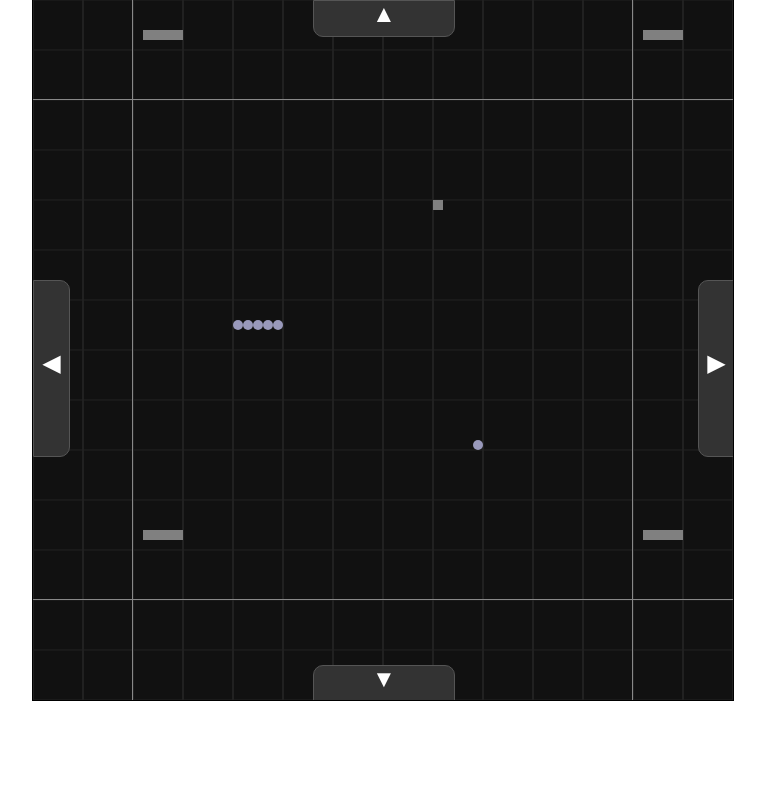
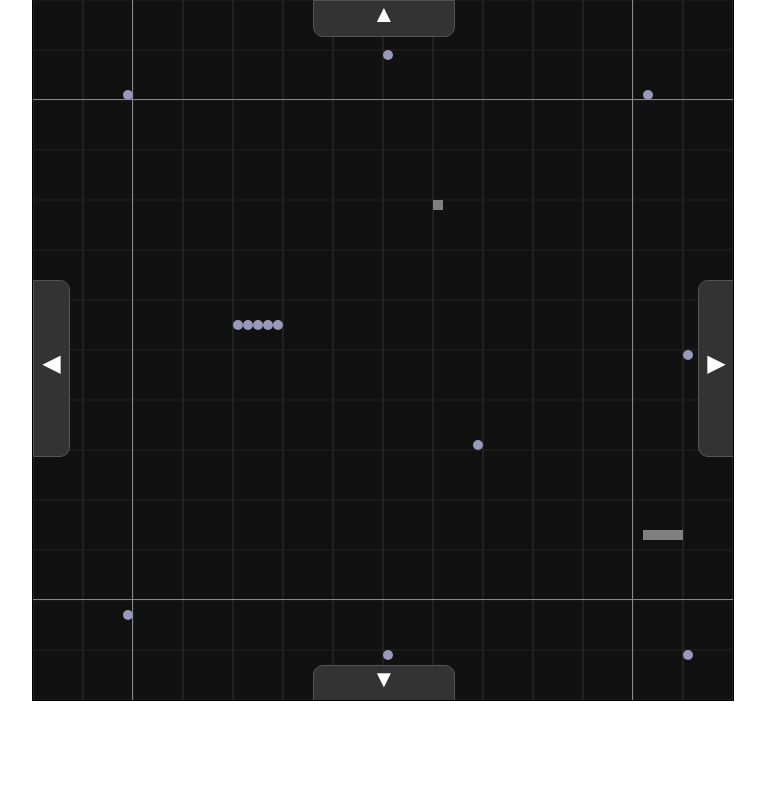
Before and after one commit to tector/map, a plain HTML site: page index.htm in a window 1280 px wide. Shown: the whole page, without its empty margins (207-972 px from the left). Drawn offline with Linux system fonts and the light colour scheme.

Commit message:
initialization improved and load new content when grid is moved (dummy data yet)

```diff
--- a/ngm.js
+++ b/ngm.js
@@ -24,97 +24,197 @@ $(document).ready( function() {
         return format.replace(/%((%)|s)/g, function (m) { return m[2] || arg[i++] })
     }
 
-    function createGridSVGDom(direction) {
+    function extractDataByCoordLimits(data, xymin, xymax) {
+        return data.filter(function(el){
+            return (el.y >= xymin[1] && el.y < xymax[1]
+                    && el.x >= xymin[0] && el.x < xymax[0]);
+        });
+    }
+
+    ngm = {
+        systemsize: 100, // units
+        fieldsize: 5, // pixel
+        width: 700,
+        height: 700,
+
+        createGridSVGDom: function(direction) {
             var tpl = '<svg class="grid-svg %s" width="%spx" height="%spx" style="margin-left: %spx; margin-top: %spx;"></svg>'
-        var width = 500;
-        var height = 500;
+            var width  = ngm.systemsize * ngm.fieldsize;
+            var height = ngm.systemsize * ngm.fieldsize;
+
+            var halfwidth  = width/2;
+            var halfheight = height/2;
 
             switch (direction) {
                 case 'north-east':
                     class_ = 'grid-north grid-east';
-                margin_left = 250;
-                margin_top = -750;
+                    margin_left = halfwidth;
+                    margin_top = -height-halfheight;
                     break;
                 case 'east':
                     class_ = 'grid-east';
-                margin_left = 250;
-                margin_top = -250;
+                    margin_left = halfwidth;
+                    margin_top = -halfheight;
                     break;
                 case 'south-east':
                     class_ = 'grid-south grid-east';
-                margin_left = 250;
-                margin_top = 250;
+                    margin_left = halfwidth;
+                    margin_top = halfheight;
                     break;
                 case 'north-west':
                     class_ = 'grid-north grid-west';
-                margin_left = -750;
-                margin_top = -750;
+                    margin_left = -width-halfwidth;
+                    margin_top  = -height-halfheight;
                     break;
                 case 'west':
                     class_ = 'grid-west';
-                margin_left = -750;
-                margin_top = -250;
+                    margin_left = -width-halfwidth;
+                    margin_top  = -halfwidth;
                     break;
                 case 'south-west':
                     class_ = 'grid-south grid-west';
-                margin_left = -750;
-                margin_top = 250;
+                    margin_left = -width-halfwidth;
+                    margin_top  = halfheight;
                     break;
                 case 'north':
                     class_ = 'grid-north';
-                margin_left = -250;
-                margin_top = -750;
+                    margin_left = -halfwidth;
+                    margin_top  = -height-halfheight;
                     break;
                 case 'south':
                     class_ = 'grid-south';
-                margin_left = -250;
-                margin_top = 250;
+                    margin_left = -halfwidth;
+                    margin_top  = halfheight;
                     break;
                 case 'center':
                     class_ = '';
-                margin_left = -250;
-                margint_top = -250;
+                    margin_left = -halfwidth;
+                    margint_top = -halfheight;
                 default:
                     break;
             }
 
             //console.log(class_, width, height, margin_left, margin_top);
             return sprintf(tpl, class_, width, height, margin_left, margin_top);
-    }
+        },
+        setNewCenterCoords: function(coordx, coordy) {
+            // TODO: complete reload of all SVG maps with new coords as center
+        },
+        /**
+         * load data for one svg map:
+         *
+         *        -25
+         *         ^
+         * -25 <- x,y -> +25
+         *         v
+         *        +25
+         *
+         * load data for 9 svg maps:
+         *
+         *        -75
+         *         ^
+         * -75 <- x,y -> +75
+         *         v
+         *        +75
+         *
+         * @param {number} coordx
+         * @param {number} coordy
+         * @return array
+         */
+        loadDataByCoords: function(coordx, coordy) {
 
-    ngm = {
-        init: function(class_, data){
-            var map = $('.'+class_);
-            var width = map.data('width');
-            var height = map.data('height');
-            map.attr('style', 'width:'+width+';height:'+height+';position:absolute');
 
-            map.append(createGridSVGDom('north-west'));
-            ngm.fillWithContent('north-west', []);
-            map.append(createGridSVGDom('north'));
-            ngm.fillWithContent('north', []);
-            map.append(createGridSVGDom('north-east'));
-            ngm.fillWithContent('north-east', []);
+            // currently use of dummy data
+            // TODO: data should be loaded by ajax request
+            data = [
+                // north-west
+                {'name': 'nw-test', 'type': 'planet', 'x': 1199, 'y': 1199},
 
-            map.append(createGridSVGDom('west'));
-            ngm.fillWithContent('west', []);
-            map.append(createGridSVGDom('center'));
-            ngm.fillWithContent('center', []);
-            map.append(createGridSVGDom('east'));
-            ngm.fillWithContent('east', []);
+                // north
+                {'name': 'north-test', 'type': 'planet', 'x':1225, 'y':1195},
 
-            map.append(createGridSVGDom('south-west'));
-            ngm.fillWithContent('south-west', []);
-            map.append(createGridSVGDom('south'));
-            ngm.fillWithContent('south', []);
-            map.append(createGridSVGDom('south-east'));
-            ngm.fillWithContent('south-east', []);
+                // north-east
+                {'name': 'ne-test', 'type': 'planet', 'x': 1251, 'y': 1199},
+
+                // west
+                {'name': 'west-test', 'type': 'planet', 'x': 1255, 'y': 1225},
+
+                // center
+                {'name': 'test', 'type': 'planet', 'x': 1210, 'y': 1222},
+                {'name': 'test', 'type': 'planet', 'x': 1211, 'y': 1222},
+                {'name': 'test', 'type': 'planet', 'x': 1212, 'y': 1222},
+                {'name': 'test', 'type': 'planet', 'x': 1213, 'y': 1222},
+                {'name': 'test', 'type': 'planet', 'x': 1214, 'y': 1222},
+                {'name': 'test2', 'type': 'planet', 'x': 1234, 'y': 1234},
+                {'name': 'a station', 'type': 'station', 'x': 1230, 'y': 1210},
+
+                // east
+                {'name': 'debris field', 'type': 'debris', 'x': 1251, 'y': 1243},
+                {'name': 'asteroid field', 'type': 'asteroids', 'x': 1252, 'y': 1243},
+                {'name': 'mine field', 'type': 'mines', 'x': 1253, 'y': 1243},
+                {'name': 'nebular', 'type': 'nebular', 'x': 1254, 'y': 1243},
+
+                // south-west
+                {'name': 'south-west test', 'type': 'planet', 'x': 1199, 'y': 1251},
+
+                // south
+                {'name': 'south test', 'type': 'planet', 'x': 1225, 'y':1255},
+
+                // south-east
+                {'name': 'south-east test', 'type': 'planet', 'x': 1255, 'y': 1255}
+            ]
+            return data;
+        },
+        init: function(selector, coordx, coordy, fieldsize) {
+
+            var map = $(selector);
+            ngm.width  = map.data('width');
+            ngm.height = map.data('height');
+            ngm.fieldsize = parseInt(fieldsize);
+            ngm.coordx = coordx;
+            ngm.coordy = coordy;
+
+            map.attr('style', 'width:'+ngm.width+';height:'+ngm.height+';position:absolute');
+
+            data = ngm.loadDataByCoords(coordx, coordy);
+
+            data_north_west = extractDataByCoordLimits(data, [coordx-75, coordy-75], [coordx-25, coordy-25]);
+            data_north      = extractDataByCoordLimits(data, [coordx-25, coordy-75], [coordx+25, coordy-25]);
+            data_north_east = extractDataByCoordLimits(data, [coordx+25, coordy-75], [coordx+75, coordy-25]);
+
+            map.append(ngm.createGridSVGDom('north-west'));
+            ngm.fillWithContent('north-west', data_north_west);
+            map.append(ngm.createGridSVGDom('north'));
+            ngm.fillWithContent('north', data_north);
+            map.append(ngm.createGridSVGDom('north-east'));
+            ngm.fillWithContent('north-east', data_north_east);
+
+            data_west       = extractDataByCoordLimits(data, [coordx-75, coordy-25], [coordx-25, coordy+25]);
+            data_center     = extractDataByCoordLimits(data, [coordx-25, coordy-25], [coordx+25, coordy+25]);
+            data_east       = extractDataByCoordLimits(data, [coordx+25, coordy-25], [coordx+75, coordy+25]);
+
+            map.append(ngm.createGridSVGDom('west'));
+            ngm.fillWithContent('west', data_west);
+            map.append(ngm.createGridSVGDom('center'));
+            ngm.fillWithContent('center', data_center);
+            map.append(ngm.createGridSVGDom('east'));
+            ngm.fillWithContent('east', data_east);
+
+            data_south_west = extractDataByCoordLimits(data, [coordx-75, coordy+25], [coordx-25, coordy+75]);
+            data_south      = extractDataByCoordLimits(data, [coordx-25, coordy+25], [coordx+25, coordy+75]);
+            data_south_east = extractDataByCoordLimits(data, [coordx+25, coordy+25], [coordx+75, coordy+75]);
+
+            map.append(ngm.createGridSVGDom('south-west'));
+            ngm.fillWithContent('south-west', data_south_west);
+            map.append(ngm.createGridSVGDom('south'));
+            ngm.fillWithContent('south', data_south);
+            map.append(ngm.createGridSVGDom('south-east'));
+            ngm.fillWithContent('south-east', data_south_east);
 
             map.append('<div id="push-north" class="grid-push grid-push-north">&#x25B2;</div>');
             map.append('<div id="push-west" class="grid-push grid-push-west">&#x25C0;</div>');
             map.append('<div id="push-east" class="grid-push grid-push-east">&#x25B6;</div>');
             map.append('<div id="push-south" class="grid-push grid-push-south">&#x25BC;</div>');
-
 
             $('.ngm .grid-push').on('click', function(e) {
                 e.preventDefault();
@@ -124,30 +224,26 @@ $(document).ready( function() {
                     case 'push-east':
                         $('.grid-svg').each(function(){
                             var left = parseInt($(this).css('margin-left').replace('px', ''));
-                            var width =  parseInt($(this).width());
                         });
-                        ngm.addSystem('east');
+                        ngm.addSystems('east');
                         break;
                     case 'push-west':
                         $('.grid-svg').each(function(){
                             var left = parseInt($(this).css('margin-left').replace('px', ''));
-                            var width =  parseInt($(this).width());
                         });
-                        ngm.addSystem('west');
+                        ngm.addSystems('west');
                         break;
                     case 'push-north':
                         $('.grid-svg').each(function(){
                             var top = parseInt($(this).css('margin-top').replace('px', ''));
-                            var height =  parseInt($(this).width());
                         });
-                        ngm.addSystem('north');
+                        ngm.addSystems('north');
                         break;
                     case 'push-south':
                         $('.grid-svg').each(function(){
                             var top = parseInt($(this).css('margin-top').replace('px', ''));
-                            var height =  parseInt($(this).width());
                         });
-                         ngm.addSystem('south');
+                         ngm.addSystems('south');
                         break;
                     default:
                         break;
@@ -156,72 +252,11 @@ $(document).ready( function() {
 
         },
         fillWithContent: function(direction, data) {
-
-            data = [{
-                    'name': 'test',
-                    'type': 'planet',
-                    'x': 1210,
-                    'y': 1222,
-                }, {
-                    'name': 'test',
-                    'type': 'planet',
-                    'x': 1211,
-                    'y': 1222,
-                }, {
-                    'name': 'test',
-                    'type': 'planet',
-                    'x': 1212,
-                    'y': 1222,
-                }, {
-                    'name': 'test',
-                    'type': 'planet',
-                    'x': 1213,
-                    'y': 1222,
-                }, {
-                    'name': 'test',
-                    'type': 'planet',
-                    'x': 1214,
-                    'y': 1222,
-                }, {
-                    'name': 'test2',
-                    'type': 'planet',
-                    'x': 1234,
-                    'y': 1234,
-                }, {
-                    'name': 'a station',
-                    'type': 'station',
-                    'x': 1230,
-                    'y': 1210,
-                }, {
-                    'name': 'debris field',
-                    'type': 'debris',
-                    'x': 1251,
-                    'y': 1243,
-                }, {
-                    'name': 'asteroid field',
-                    'type': 'asteroids',
-                    'x': 1252,
-                    'y': 1243,
-                }, {
-                    'name': 'mine field',
-                    'type': 'mines',
-                    'x': 1253,
-                    'y': 1243,
-                }, {
-                    'name': 'nebular',
-                    'type': 'nebular',
-                    'x': 1254,
-                    'y': 1243,
-                }
-            ]
-
             var planets = data.filter(function(elem){return elem.type=='planet'})
             var misc = data.filter(function(elem){
                 var miscTypes = ['station', 'debris', 'asteroids', 'mines', 'nebular'];
                 return (miscTypes.indexOf(elem.type) > -1);
             })
-
-            //map.append(createGridSVGDom(direction));
 
             switch (direction) {
                 case 'north-east':
@@ -308,7 +343,7 @@ $(document).ready( function() {
             // now draw planets and co
             for (var i=0; i<planets.length; i++) {
                 var params = {
-                    title: planets[i]['name'],
+                    title: planets[i]['name']+'('+planets[i]['x']+','+planets[i]['y']+')',
                     cx: parseInt(planets[i]['x']) % 50*10+5,
                     cy: parseInt(planets[i]['y']) % 50*10+5,
                     r: 5,
@@ -339,10 +374,15 @@ $(document).ready( function() {
 
             targetDomElement.appendChild(group);
         },
-        addSystem: function(direction) {
+        addSystems: function(direction) {
             var map = $('.ngm');
+
             if (direction == 'east') {
+
                 $('.grid-svg').animate({marginLeft: "-=500px"}, 500);
+                ngm.coordx = ngm.coordx+50;
+                console.log('new center xy:', ngm.coordx, ngm.coordy);
+
                 setTimeout(function() {
                     // delete west
                     $('.grid-west').remove();
@@ -361,14 +401,26 @@ $(document).ready( function() {
                         elements[i].setAttribute('class', newclass);
                     }
                     // create new
-                    map.append(createGridSVGDom('north-east'));
-                    map.append(createGridSVGDom('east'));
-                    map.append(createGridSVGDom('south-east'));
+                    data = ngm.loadDataByCoords(ngm.coordx, ngm.coordy)
+
+                    data_north_east = extractDataByCoordLimits(data, [ngm.coordx+25,ngm.coordy-75], [ngm.coordx+75,ngm.coordy-25]);
+                    data_east       = extractDataByCoordLimits(data, [ngm.coordx+25,ngm.coordy-25], [ngm.coordx+75,ngm.coordy+25]);
+                    data_south_east = extractDataByCoordLimits(data, [ngm.coordx+25,ngm.coordy+25], [ngm.coordx+75,ngm.coordy+75]);
+
+                    map.append(ngm.createGridSVGDom('north-east'));
+                    ngm.fillWithContent('north-east', data_north_east);
+                    map.append(ngm.createGridSVGDom('east'));
+                    ngm.fillWithContent('east', data_east);
+                    map.append(ngm.createGridSVGDom('south-east'));
+                    ngm.fillWithContent('south-east', data_south_east);
 
                 }, 500);
+
             } else if (direction == 'west') {
 
                 $('.grid-svg').animate({marginLeft: "+=500px"}, 500);
+                ngm.coordx = ngm.coordx-50;
+                console.log('new center xy:', ngm.coordx, ngm.coordy);
                 setTimeout(function() {
                     // delete east
                     $('.grid-east').remove();
@@ -386,13 +438,28 @@ $(document).ready( function() {
                         var newclass = oldclass.replace('grid-west', '').replace('  ', ' ');
                         elements[i].setAttribute('class', newclass);
                     }
-                    map.append(createGridSVGDom('north-west'));
-                    map.append(createGridSVGDom('west'));
-                    map.append(createGridSVGDom('south-west'));
+
+                    // create new
+                    data = ngm.loadDataByCoords(ngm.coordx, ngm.coordy)
+
+                    data_north_west = extractDataByCoordLimits(data, [ngm.coordx-75,ngm.coordy-75], [ngm.coordx-25,ngm.coordy-25]);
+                    data_west       = extractDataByCoordLimits(data, [ngm.coordx-75,ngm.coordy-25], [ngm.coordx-25,ngm.coordy+25]);
+                    data_south_west = extractDataByCoordLimits(data, [ngm.coordx-75,ngm.coordy+25], [ngm.coordx-25,ngm.coordy+75]);
+
+                    map.append(ngm.createGridSVGDom('north-west'));
+                    ngm.fillWithContent('north-west', data_north_west);
+                    map.append(ngm.createGridSVGDom('west'));
+                    ngm.fillWithContent('west', data_west);
+                    map.append(ngm.createGridSVGDom('south-west'));
+                    ngm.fillWithContent('south-west', data_south_west);
 
                 }, 500);
+
             } else if (direction == 'north') {
+
                 $('.grid-svg').animate({marginTop: "+=500px"}, 500);
+                ngm.coordy = ngm.coordy-50;
+                console.log('new center xy:', ngm.coordx, ngm.coordy);
                 setTimeout(function() {
                     // delete south
                     $('.grid-south').remove();
@@ -411,12 +478,27 @@ $(document).ready( function() {
                         var newclass = oldclass.replace('grid-north', '').replace('  ', ' ');
                         elements[i].setAttribute('class', newclass);
                     }
-                    map.append(createGridSVGDom('north-west'));
-                    map.append(createGridSVGDom('north'));
-                    map.append(createGridSVGDom('north-east'));
+
+                    // create new
+                    data = ngm.loadDataByCoords(ngm.coordx, ngm.coordy)
+
+                    data_north_west = extractDataByCoordLimits(data, [ngm.coordx-75,ngm.coordy-75], [ngm.coordx-25,ngm.coordy-25]);
+                    data_north      = extractDataByCoordLimits(data, [ngm.coordx-25,ngm.coordy-75], [ngm.coordx+25,ngm.coordy-25]);
+                    data_north_east = extractDataByCoordLimits(data, [ngm.coordx+25,ngm.coordy-75], [ngm.coordx+75,ngm.coordy-25]);
+
+                    map.append(ngm.createGridSVGDom('north-west'));
+                    ngm.fillWithContent('north-west', data_north_west);
+                    map.append(ngm.createGridSVGDom('north'));
+                    ngm.fillWithContent('north', data_north);
+                    map.append(ngm.createGridSVGDom('north-east'));
+                    ngm.fillWithContent('north-east', data_north_east);
                 }, 500);
+
             } else if (direction == 'south') {
+
                 $('.grid-svg').animate({marginTop: "-=500px"}, 500);
+                ngm.coordy = ngm.coordy+50;
+                console.log('new center xy:', ngm.coordx, ngm.coordy);
                 setTimeout(function() {
                     // delete north
                     $('.grid-north').remove();
@@ -435,9 +517,20 @@ $(document).ready( function() {
                         var newclass = oldclass.replace('grid-south', '').replace('  ', ' ');
                         elements[i].setAttribute('class', newclass);
                     }
-                    map.append(createGridSVGDom('south-west'));
-                    map.append(createGridSVGDom('south'));
-                    map.append(createGridSVGDom('south-east'));
+
+                    // create new
+                    data = ngm.loadDataByCoords(ngm.coordx, ngm.coordy)
+
+                    data_south_west = extractDataByCoordLimits(data, [ngm.coordx-75,ngm.coordy+25], [ngm.coordx-25,ngm.coordy+75]);
+                    data_south      = extractDataByCoordLimits(data, [ngm.coordx-25,ngm.coordy+25], [ngm.coordx+25,ngm.coordy+75]);
+                    data_south_east = extractDataByCoordLimits(data, [ngm.coordx+25,ngm.coordy+25], [ngm.coordx+75,ngm.coordy+75]);
+
+                    map.append(ngm.createGridSVGDom('south-west'));
+                    ngm.fillWithContent('south-west', data_south_west);
+                    map.append(ngm.createGridSVGDom('south'));
+                    ngm.fillWithContent('south', data_south);
+                    map.append(ngm.createGridSVGDom('south-east'));
+                    ngm.fillWithContent('south-east', data_south_east);
                 }, 500);
             }
         },
```
Also changed, not shown: index.htm (+1 -1 lines). Lines whose indentation alone changed are shown as unchanged.
